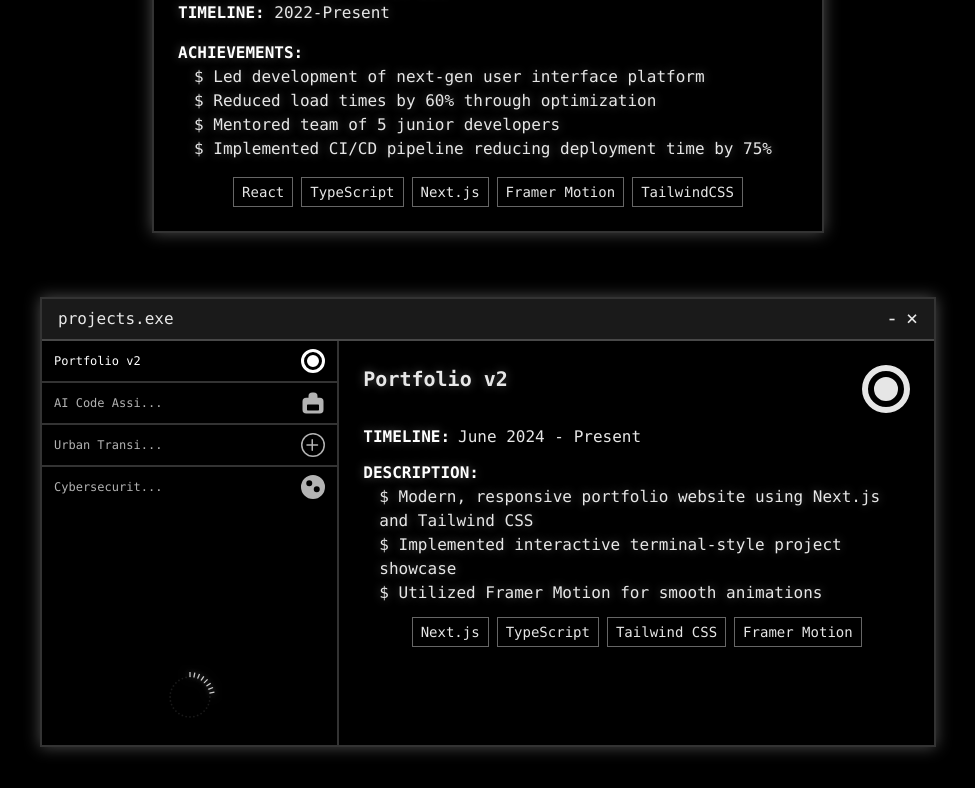
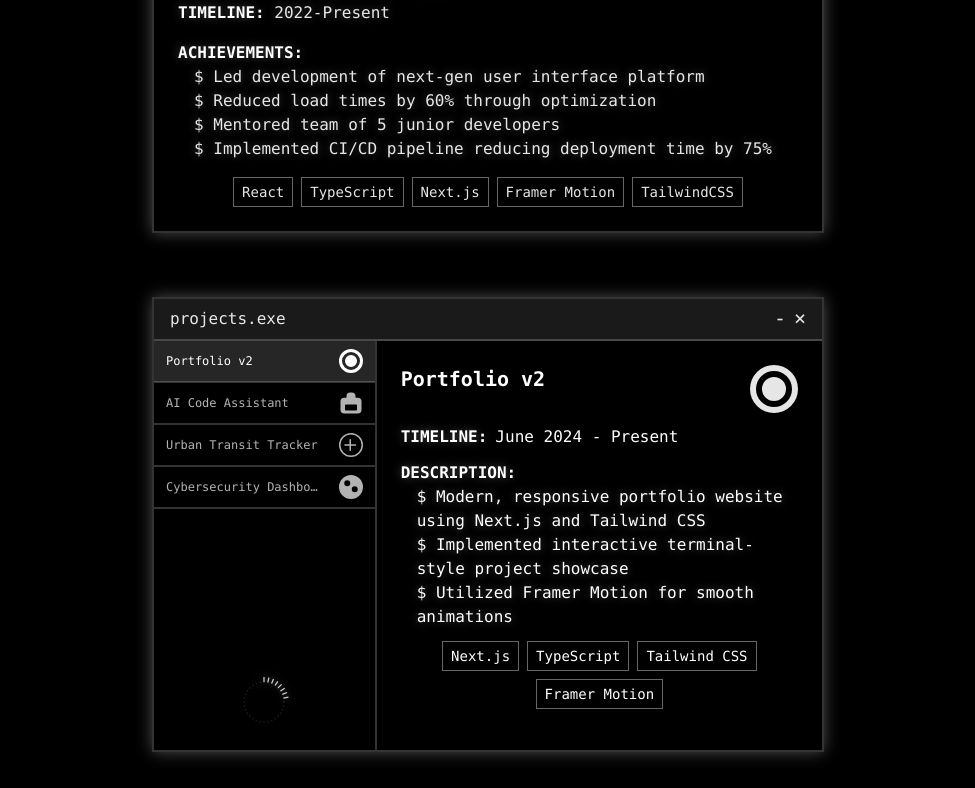
Before and after one commit to JaeMinBird/Portfolio, a Next.js app: page / in a window 1280 px wide. Shown: the part 2009-2797 px from the top of the page, without its empty margins (152-1127 px from the left). Built offline with nearby package versions, Linux system fonts and the light colour scheme.

Commit message:
Added a sliding animation between selected tabs

```diff
--- a/src/components/ProjectsTerminal.tsx
+++ b/src/components/ProjectsTerminal.tsx
@@ -8,7 +8,19 @@ import { ProjectProgressCircle } from "./ProjectProgressCircle";
 export function ProjectsTerminal() {
   const [currentIndex, setCurrentIndex] = useState(0);
   const [maxHeight, setMaxHeight] = useState(375); // Default height
+  const [windowWidth, setWindowWidth] = useState(
+    typeof window !== 'undefined' ? window.innerWidth : 1024
+  );
   const projectRefs = useRef<(HTMLDivElement | null)[]>([]);
+
+  useEffect(() => {
+    const handleResize = () => {
+      setWindowWidth(window.innerWidth);
+    };
+
+    window.addEventListener('resize', handleResize);
+    return () => window.removeEventListener('resize', handleResize);
+  }, []);
 
   useEffect(() => {
     // Find the maximum height among all project detail divs
@@ -16,7 +28,7 @@ export function ProjectsTerminal() {
       .filter(ref => ref !== null)
       .map(ref => ref.scrollHeight);
 
-    const newMaxHeight = Math.max(...heights, 375) + 75; // Increased from 50 to 75
+    const newMaxHeight = Math.max(...heights, 375) + 80;
     setMaxHeight(newMaxHeight);
   }, []);
 
@@ -26,7 +38,11 @@ export function ProjectsTerminal() {
   }, [currentIndex]);
 
   const getFormattedProjectName = (name: string) => {
-    const maxLength = 15;
+    const absoluteMaxLength = 25; // Maximum absolute length
+    const relativeMaxLength = Math.floor(windowWidth * 0.05); // 5% of screen width
+
+    const maxLength = Math.min(absoluteMaxLength, relativeMaxLength);
+
     return name.length > maxLength
       ? `${name.slice(0, maxLength - 3)}...`
       : name;
@@ -35,7 +51,7 @@ export function ProjectsTerminal() {
   return (
     <div className="flex justify-center items-center mt-8 mb-16">
       <div
-        className="relative w-full max-w-4xl border-2 border-white/20 shadow-[0_0_15px_rgba(255,255,255,0.3)] flex flex-col"
+        className="relative w-full max-w-2xl border-2 border-white/20 shadow-[0_0_15px_rgba(255,255,255,0.3)] flex flex-col"
         style={{ height: `${maxHeight}px` }}
       >
         {/* Window Title Bar */}
@@ -59,37 +75,52 @@ export function ProjectsTerminal() {
         <div className="flex relative flex-1 overflow-hidden">
           {/* Project Tabs Column */}
           <div className="w-1/3 bg-black/40 border-r-2 border-white/20 relative">
+            <div className="relative">
+              <AnimatePresence>
+                <motion.div
+                  layoutId="tab-highlight"
+                  className="absolute bg-white/15 w-full"
+                  initial={false}
+                  animate={{
+                    top: `${currentIndex * 25}%`,
+                    transition: {
+                      duration: 0.3,
+                      ease: "easeInOut"
+                    }
+                  }}
+                  style={{
+                    height: `${98 / projects.length}%`
+                  }}
+                />
+              </AnimatePresence>
               {projects.map((project, index) => (
                 <button
                   key={index}
                   onClick={() => handleTabClick(index)}
                   className={`w-full px-3 py-2 text-left flex items-center justify-between
-                  transition-colors relative group
-                  ${index !== projects.length - 1 ? 'border-b-2 border-white/20' : ''}`}
+                    transition-colors relative
+                    border-b-2 border-white/20 overflow-hidden`}
                 >
-                <span className={`font-mono text-xs transition-colors
-                  ${currentIndex === index ? 'text-white' : 'text-white/70'}`}>
+                  <span
+                    className={`font-mono text-xs transition-colors truncate pr-2 relative z-10
+                      ${currentIndex === index ? 'text-white' : 'text-white/70'}`}
+                  >
                     {getFormattedProjectName(project.name)}
                   </span>
                   <svg
                     viewBox="0 0 16 16"
-                  className="w-6 h-6 ml-2"
+                    className="w-6 h-6 ml-2 flex-shrink-0 relative z-10"
                   >
                     <path
                       d={project.pixelIcon}
                       fill="currentColor"
-                    className={`transition-colors
+                      className={`transition-colors relative z-10
                         ${currentIndex === index ? 'text-white' : 'text-white/70'}`}
                     />
                   </svg>
-                {currentIndex === index && (
-                  <motion.div
-                    layoutId="project-tab-highlight"
-                    className="absolute inset-0 bg-white/10 z-[-1]"
-                  />
-                )}
                 </button>
               ))}
+            </div>
 
             {/* Progress Circle */}
             <div className="absolute bottom-4 left-1/2 -translate-x-1/2">
@@ -114,7 +145,7 @@ export function ProjectsTerminal() {
                 animate={{ opacity: 1, y: 0 }}
                 exit={{ opacity: 0, y: -20 }}
                 transition={{ duration: 0.3 }}
-                className="text-white/90 space-y-3"
+                className="text-white space-y-3"
               >
                 <motion.div
                   initial={{ opacity: 0 }}
@@ -122,7 +153,7 @@ export function ProjectsTerminal() {
                   transition={{ delay: 0.2 }}
                   className="flex justify-between items-start"
                 >
-                  <h2 className="text-xl font-bold text-shadow-glow">
+                  <h2 className="text-xl font-bold">
                     {projects[currentIndex].name}
                   </h2>
                   <svg
```
Lines whose indentation alone changed are shown as unchanged.
